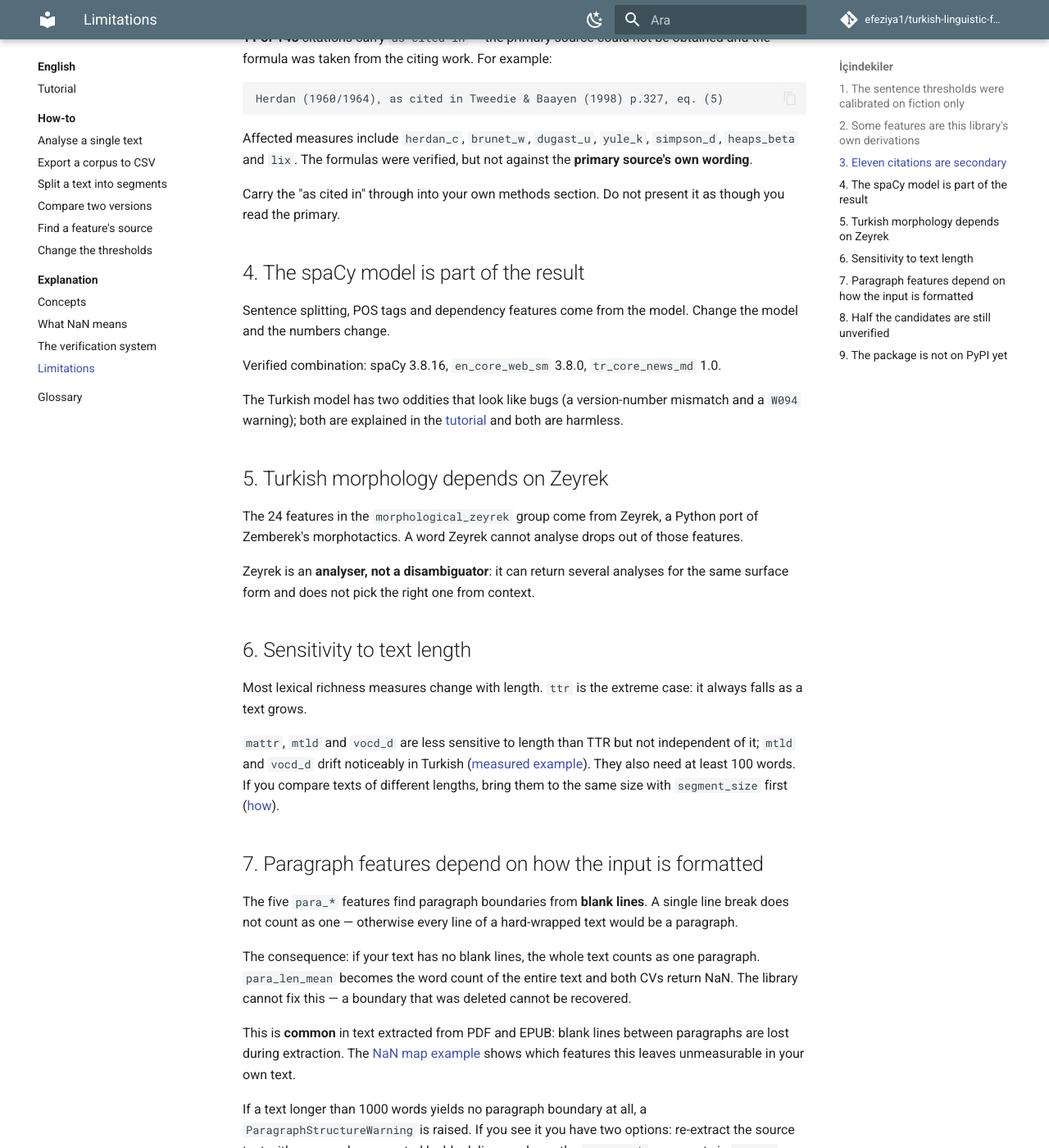
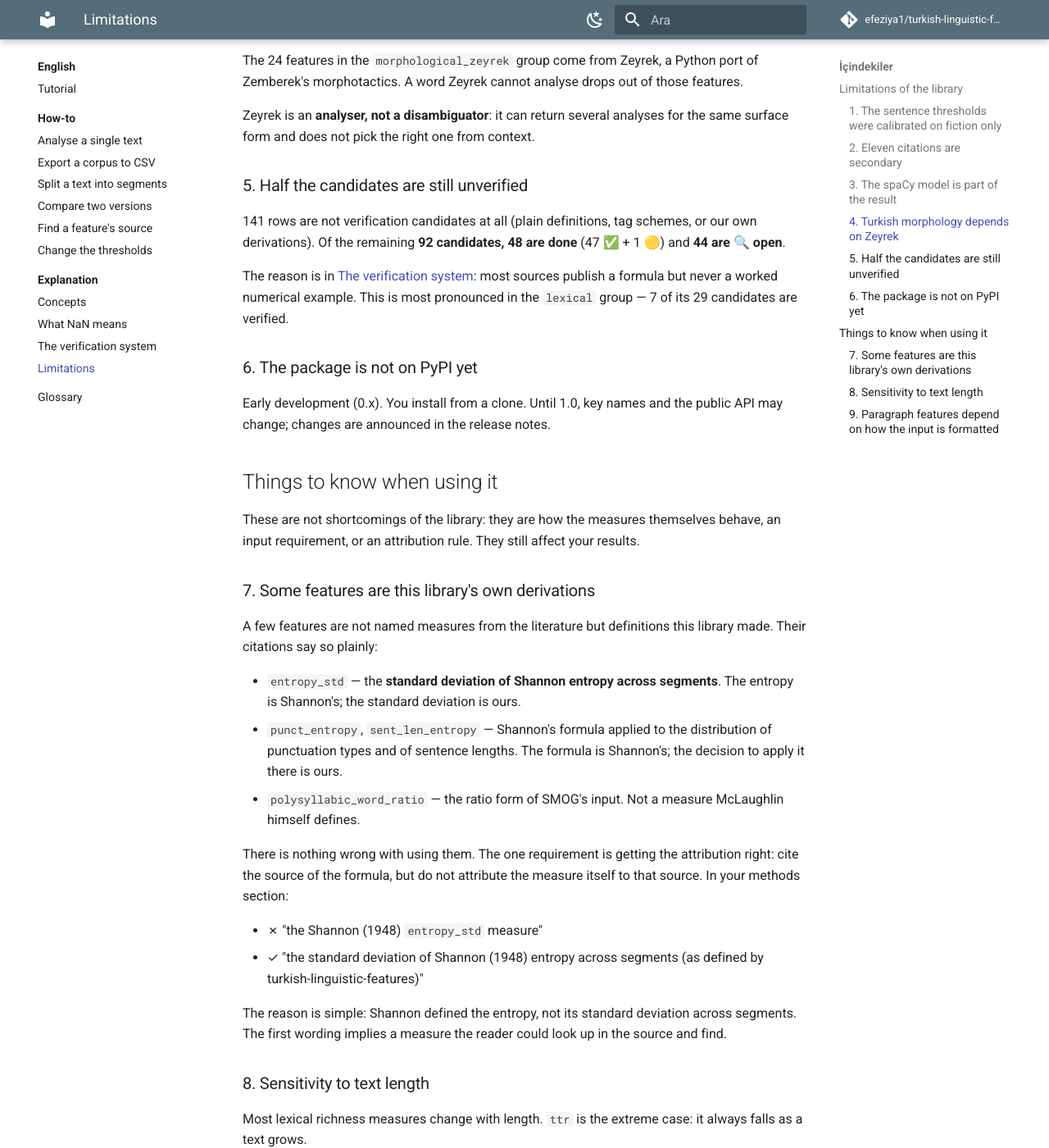
Before and after one commit to efeziya1/turkish-linguistic-features, an MkDocs documentation site: the page built from docs/en/explanation/limitations.md, in a window 1280 px wide and 1400 px high, scrolled down 1329 px. Shown: the whole window at 82% size. Built offline with MkDocs 1.6.1 and Material for MkDocs 9.7.7, drawn with Linux system fonts in a browser that asks for light colours; comment, search, counter and statistics services are not loaded; some of the changed text lies outside the part shown.

Commit message:
docs(limitations): separate library limitations from usage notes
Own derivations, length sensitivity and blank-line paragraph detection
are not weaknesses of the library; move them under a separate
"things to know" heading. Fix lexical candidate count (29, not 30) and
the nan page link to the paragraph section (now §9).

````diff
--- a/docs/en/explanation/limitations.md
+++ b/docs/en/explanation/limitations.md
@@ -1,9 +1,13 @@
 # Limitations
 
-This page says where the library is weak. Read it while writing your
+This page has two parts. The first says where the library is weak; the
+second covers points that are not weaknesses of the library but that you
+need to know when interpreting the results. Read both while writing your
 methods section.
 
-## 1. The sentence thresholds were calibrated on fiction only
+## Limitations of the library
+
+### 1. The sentence thresholds were calibrated on fiction only
 
 The `short_sent_ratio` and `long_sent_ratio` thresholds (TR 4/18, EN 7/39)
 were derived from the 15th and 85th percentiles of the sentence-length
@@ -19,7 +23,68 @@ they generalise to technical writing, transcripts, poetry or children's
 books. If you work in another genre, consider deriving the thresholds from
 your own corpus — [the method is here](../../threshold-calibration.md).
 
-## 2. Some features are this library's own derivations
+### 2. Eleven citations are secondary
+
+**11 of 145** citations carry `as cited in` — the primary source could not
+be obtained and the formula was taken from the citing work. For example:
+
+```text
+Herdan (1960/1964), as cited in Tweedie & Baayen (1998) p.327, eq. (5)
+```
+
+Affected measures include `herdan_c`, `brunet_w`, `dugast_u`, `yule_k`,
+`simpson_d`, `heaps_beta` and `lix`. The formulas were verified, but not
+against the **primary source's own wording**.
+
+Carry the "as cited in" through into your own methods section. Do not
+present it as though you read the primary.
+
+### 3. The spaCy model is part of the result
+
+Sentence splitting, POS tags and dependency features come from the model.
+Change the model and the numbers change.
+
+Verified combination: spaCy 3.8.16, `en_core_web_sm` 3.8.0,
+`tr_core_news_md` 1.0.
+
+The Turkish model has two oddities that look like bugs (a version-number
+mismatch and a `W094` warning); both are explained in the
+[tutorial](../getting-started.md#2-install-the-language-data) and both are
+harmless.
+
+### 4. Turkish morphology depends on Zeyrek
+
+The 24 features in the `morphological_zeyrek` group come from Zeyrek, a
+Python port of Zemberek's morphotactics. A word Zeyrek cannot analyse drops
+out of those features.
+
+Zeyrek is an **analyser, not a disambiguator**: it can return several
+analyses for the same surface form and does not pick the right one from
+context.
+
+### 5. Half the candidates are still unverified
+
+141 rows are not verification candidates at all (plain definitions, tag
+schemes, or our own derivations). Of the remaining **92 candidates, 48 are done** (47 ✅ + 1 🟡)
+and **44 are 🔍 open**.
+
+The reason is in [The verification system](verification.md): most sources
+publish a formula but never a worked numerical example. This is most
+pronounced in the `lexical` group — 7 of its 29 candidates are verified.
+
+### 6. The package is not on PyPI yet
+
+Early development (0.x). You install from a clone. Until 1.0, key
+names and the public API may change; changes are announced in the release
+notes.
+
+## Things to know when using it
+
+These are not shortcomings of the library: they are how the measures
+themselves behave, an input requirement, or an attribution rule. They still
+affect your results.
+
+### 7. Some features are this library's own derivations
 
 A few features are not named measures from the literature but definitions
 this library made. Their citations say so plainly:
@@ -44,46 +109,7 @@ The reason is simple: Shannon defined the entropy, not its standard deviation
 across segments. The first wording implies a measure the reader could look up
 in the source and find.
 
-## 3. Eleven citations are secondary
-
-**11 of 145** citations carry `as cited in` — the primary source could not
-be obtained and the formula was taken from the citing work. For example:
-
-```text
-Herdan (1960/1964), as cited in Tweedie & Baayen (1998) p.327, eq. (5)
-```
-
-Affected measures include `herdan_c`, `brunet_w`, `dugast_u`, `yule_k`,
-`simpson_d`, `heaps_beta` and `lix`. The formulas were verified, but not
-against the **primary source's own wording**.
-
-Carry the "as cited in" through into your own methods section. Do not
-present it as though you read the primary.
-
-## 4. The spaCy model is part of the result
-
-Sentence splitting, POS tags and dependency features come from the model.
-Change the model and the numbers change.
-
-Verified combination: spaCy 3.8.16, `en_core_web_sm` 3.8.0,
-`tr_core_news_md` 1.0.
-
-The Turkish model has two oddities that look like bugs (a version-number
-mismatch and a `W094` warning); both are explained in the
-[tutorial](../getting-started.md#2-install-the-language-data) and both are
-harmless.
-
-## 5. Turkish morphology depends on Zeyrek
-
-The 24 features in the `morphological_zeyrek` group come from Zeyrek, a
-Python port of Zemberek's morphotactics. A word Zeyrek cannot analyse drops
-out of those features.
-
-Zeyrek is an **analyser, not a disambiguator**: it can return several
-analyses for the same surface form and does not pick the right one from
-context.
-
-## 6. Sensitivity to text length
+### 8. Sensitivity to text length
 
 Most lexical richness measures change with length. `ttr` is the extreme
 case: it always falls as a text grows.
````
Also changed, not shown: other parts of docs/en/explanation/limitations.md (+1 -17 lines), docs/en/explanation/nan.md (+1 -1 lines), docs/tr/aciklama/nan.md (+1 -1 lines), docs/tr/aciklama/sinirliliklar.md (+67 -59 lines).
